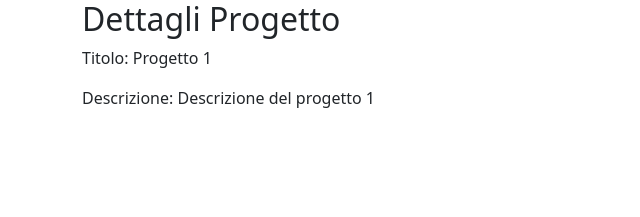
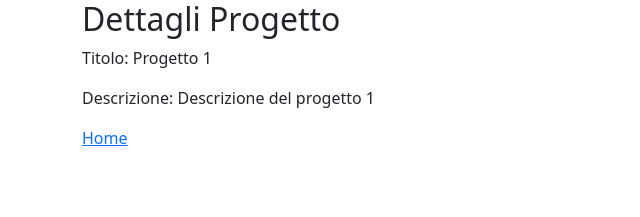
Before and after one commit to DavideSantambrogio/vite-boolfolio, a Vue app: page /project/1 in a window 1280 px wide. Shown: the top 217 px of the page, without its empty margins (0-640 px from the left). Built offline with nearby package versions, Linux system fonts and the light colour scheme.

Commit message:
add: not found page

```diff
--- /dev/null
+++ b/src/pages/NotFoundPage.vue
@@ -0,0 +1,16 @@
+
+<template>
+    <div>
+    <h1>404 - Page Not Found</h1>
+    <p>Pagina non trovata</p>
+  </div>
+    <router-link to="/">Home</router-link>
+</template>
+
+<script>
+export default {};
+</script>
+
+<style scoped>
+/* Stile specifico del componente se necessario */
+</style>
--- a/src/pages/ProjectDetailPage.vue
+++ b/src/pages/ProjectDetailPage.vue
@@ -4,6 +4,7 @@
         <p>Titolo: {{ project.title }}</p>
         <p>Descrizione: {{ project.description }}</p>
     </div>
+    <router-link to="/">Home</router-link>
 </template>
 
 <script>
--- a/src/router.js
+++ b/src/router.js
@@ -2,7 +2,8 @@ import { createRouter, createWebHistory } from 'vue-router';
 import HomePage from './pages/HomePage.vue';
 import AboutPage from './pages/AboutPage.vue';
 import ProjectListPage from './pages/ProjectListPage.vue';
-import ProjectDetailPage from './pages/ProjectDetailPage.vue';  // Importa la nuova pagina
+import ProjectDetailPage from './pages/ProjectDetailPage.vue';
+import NotFoundPage from './pages/NotFoundPage.vue';
 
 const router = createRouter({
   history: createWebHistory(),
@@ -27,6 +28,11 @@ const router = createRouter({
       name: 'projectDetail',
       component: ProjectDetailPage
     },
+    {
+      path: '/:catchAll(.*)',
+      name: 'notFound',
+      component: NotFoundPage,
+    },
   ]
 });
 
```
